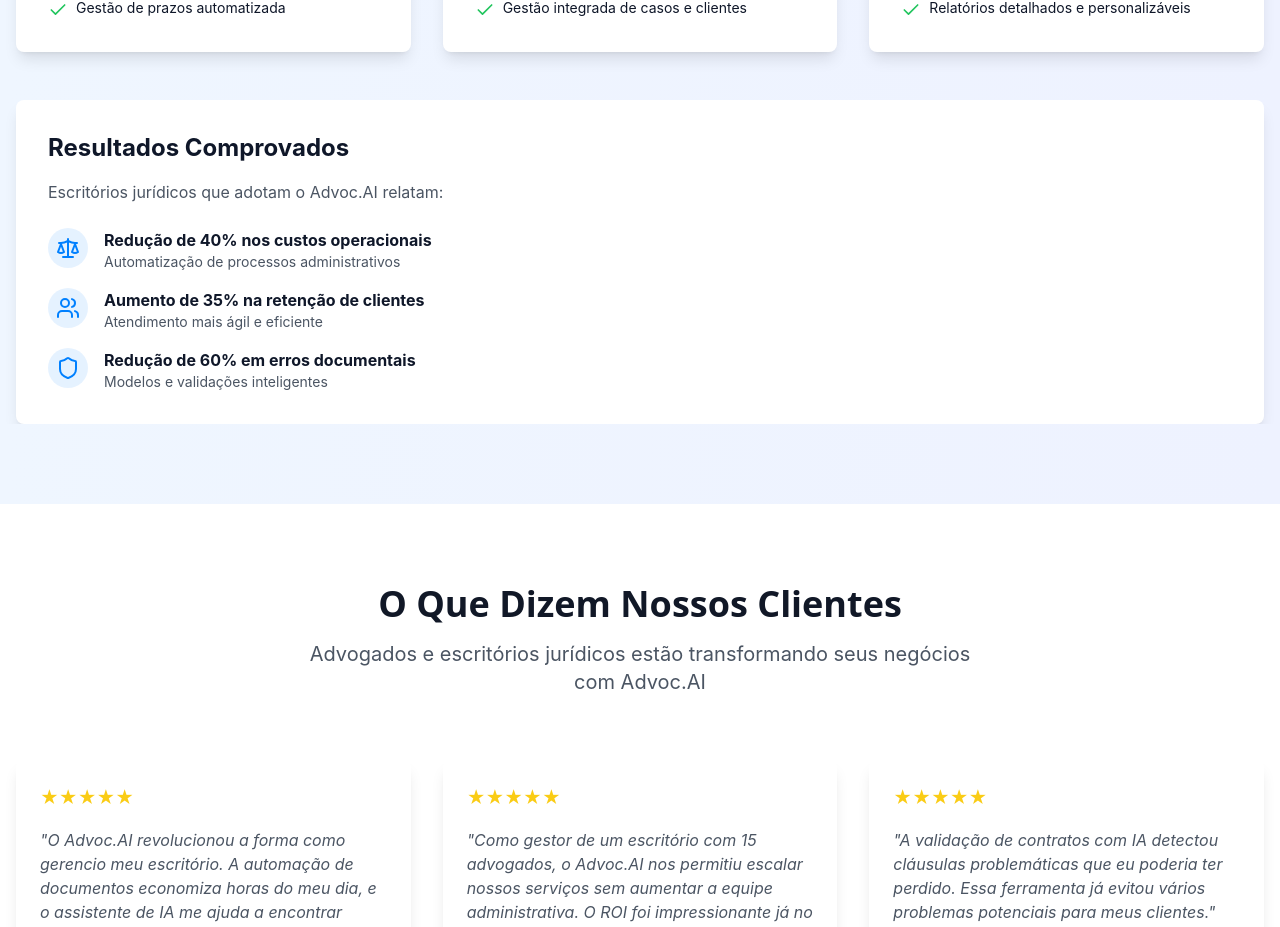
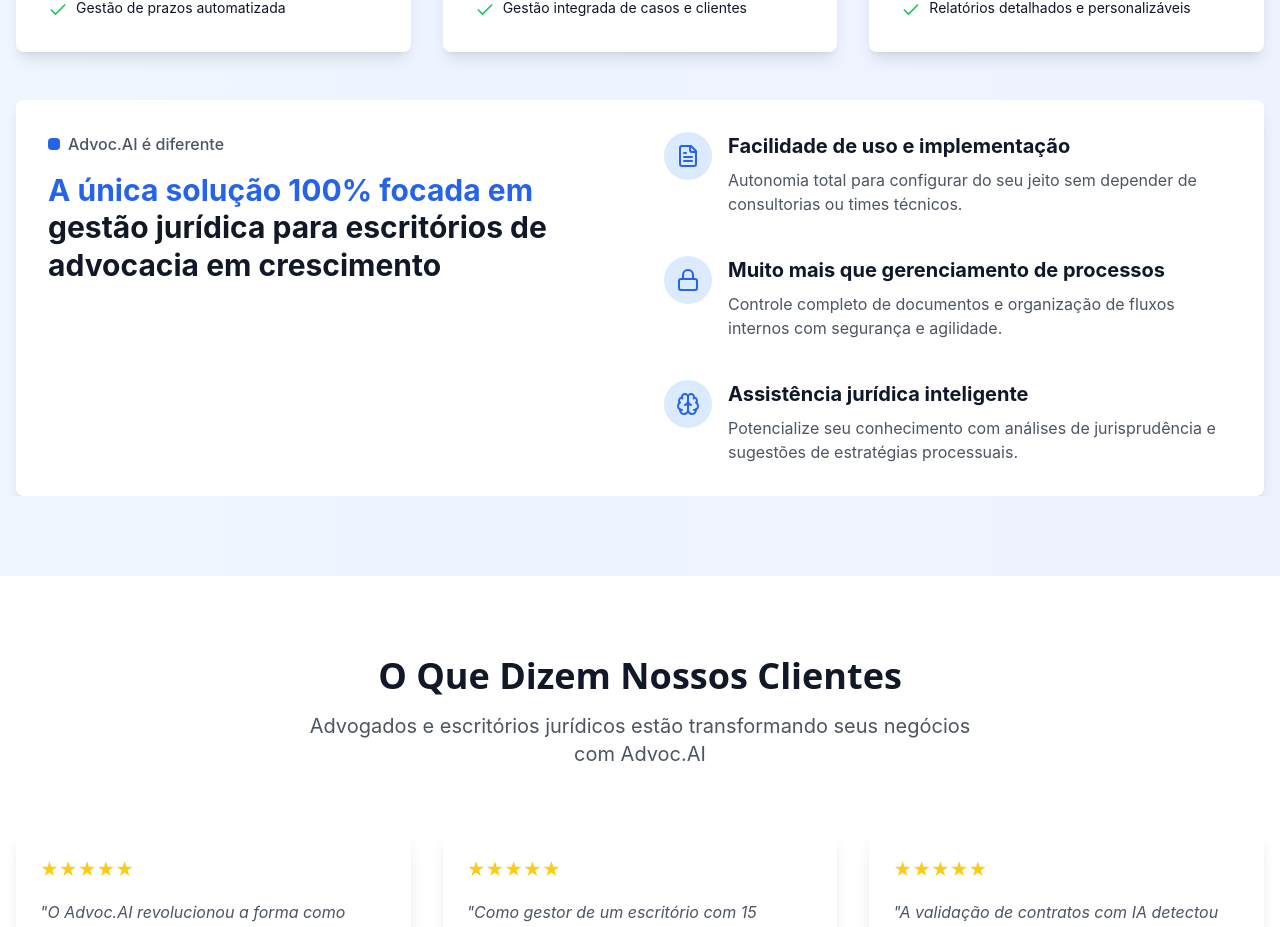
Before and after one commit to marcelusluna/Advocai, a React (Vite) app: page / in a window 1280 px wide. Shown: the part 2200-3127 px from the top of the page. Built offline with nearby package versions, Linux system fonts and the light colour scheme.

Commit message:
Update landing page
Update the "resultados comprovados" section of the landing page.

```diff
--- a/src/pages/LandingPage.tsx
+++ b/src/pages/LandingPage.tsx
@@ -5,7 +5,7 @@ import { Card, CardContent } from "@/components/ui/card";
 import Logo from "@/components/ui/logo";
 import Container from "@/components/ui/container";
 import { cn } from "@/lib/utils";
-import { Check, FileText, Users, Shield, DollarSign, Scale, Clock, MessageSquare, Brain, TrendingUp, Lightbulb } from "lucide-react";
+import { Check, FileText, Users, Shield, DollarSign, Scale, Clock, MessageSquare, Brain, TrendingUp, Lightbulb, Lock } from "lucide-react";
 import CheckoutDialog from "@/components/checkout/checkout-dialog";
 
 const LandingPage: React.FC = () => {
@@ -295,42 +295,67 @@ const LandingPage: React.FC = () => {
             </div>
           </div>
 
+          {/* New Results Section based on provided image */}
           <div className="bg-white p-8 rounded-lg shadow-lg">
-            <div className="grid grid-cols-1 gap-8">
-              <div>
-                <h3 className="text-2xl font-bold mb-4">Resultados Comprovados</h3>
-                <p className="text-gray-600 mb-6">
-                  Escritórios jurídicos que adotam o Advoc.AI relatam:
-                </p>
-                <ul className="space-y-4">
-                  <li className="flex items-start">
-                    <div className="bg-primary/10 p-2 rounded-full mr-4">
-                      <Scale className="h-6 w-6 text-primary" />
+            <div className="flex flex-col md:flex-row gap-12">
+              {/* Left Column - Headline */}
+              <div className="md:w-1/2">
+                <div className="flex items-center gap-2 mb-4">
+                  <div className="w-3 h-3 bg-blue-600 rounded-sm"></div>
+                  <span className="font-medium text-gray-600">Advoc.AI é diferente</span>
+                </div>
+                <h3 className="text-3xl font-bold text-blue-600 leading-tight mb-3">
+                  A única solução 100% focada em
+                  <span className="text-gray-900"> gestão jurídica para escritórios de advocacia em crescimento</span>
+                </h3>
+              </div>
+
+              {/* Right Column - Benefits */}
+              <div className="md:w-1/2 space-y-10">
+                {/* Benefit 1 */}
+                <div className="flex gap-4">
+                  <div className="flex-shrink-0">
+                    <div className="w-12 h-12 bg-blue-100 rounded-full flex items-center justify-center text-blue-600">
+                      <FileText className="h-6 w-6" />
+                    </div>
                   </div>
                   <div>
-                      <p className="font-bold">Redução de 40% nos custos operacionais</p>
-                      <p className="text-sm text-gray-600">Automatização de processos administrativos</p>
+                    <h4 className="text-xl font-bold mb-2">Facilidade de uso e implementação</h4>
+                    <p className="text-gray-600">
+                      Autonomia total para configurar do seu jeito sem depender de consultorias ou times técnicos.
+                    </p>
                   </div>
-                  </li>
-                  <li className="flex items-start">
-                    <div className="bg-primary/10 p-2 rounded-full mr-4">
-                      <Users className="h-6 w-6 text-primary" />
+                </div>
+
+                {/* Benefit 2 */}
+                <div className="flex gap-4">
+                  <div className="flex-shrink-0">
+                    <div className="w-12 h-12 bg-blue-100 rounded-full flex items-center justify-center text-blue-600">
+                      <Lock className="h-6 w-6" />
+                    </div>
                   </div>
                   <div>
-                      <p className="font-bold">Aumento de 35% na retenção de clientes</p>
-                      <p className="text-sm text-gray-600">Atendimento mais ágil e eficiente</p>
+                    <h4 className="text-xl font-bold mb-2">Muito mais que gerenciamento de processos</h4>
+                    <p className="text-gray-600">
+                      Controle completo de documentos e organização de fluxos internos com segurança e agilidade.
+                    </p>
                   </div>
-                  </li>
-                  <li className="flex items-start">
-                    <div className="bg-primary/10 p-2 rounded-full mr-4">
-                      <Shield className="h-6 w-6 text-primary" />
+                </div>
+
+                {/* Benefit 3 */}
+                <div className="flex gap-4">
+                  <div className="flex-shrink-0">
+                    <div className="w-12 h-12 bg-blue-100 rounded-full flex items-center justify-center text-blue-600">
+                      <Brain className="h-6 w-6" />
+                    </div>
                   </div>
                   <div>
-                      <p className="font-bold">Redução de 60% em erros documentais</p>
-                      <p className="text-sm text-gray-600">Modelos e validações inteligentes</p>
+                    <h4 className="text-xl font-bold mb-2">Assistência jurídica inteligente</h4>
+                    <p className="text-gray-600">
+                      Potencialize seu conhecimento com análises de jurisprudência e sugestões de estratégias processuais.
+                    </p>
                   </div>
-                  </li>
-                </ul>
+                </div>
               </div>
             </div>
           </div>
```
Lines whose indentation alone changed are shown as unchanged.
